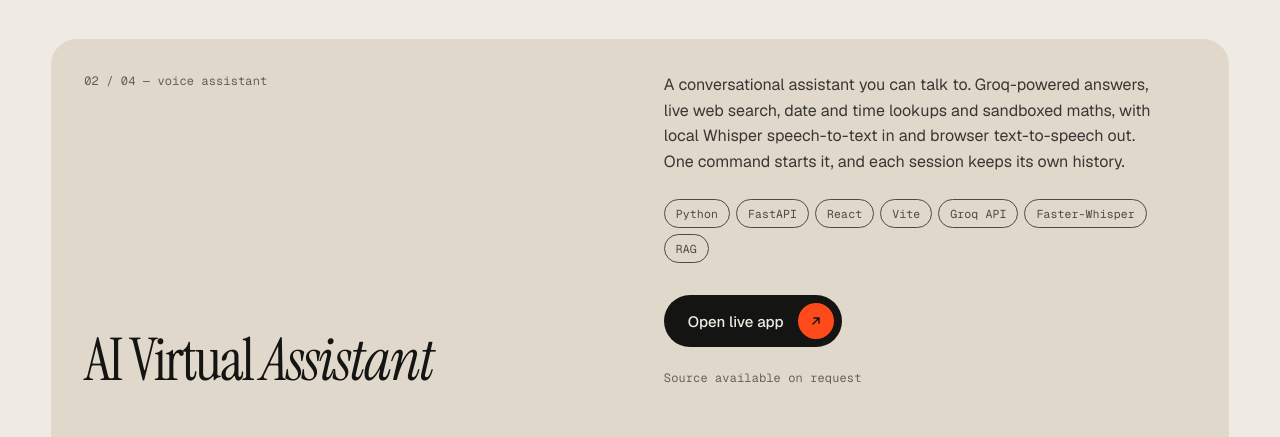
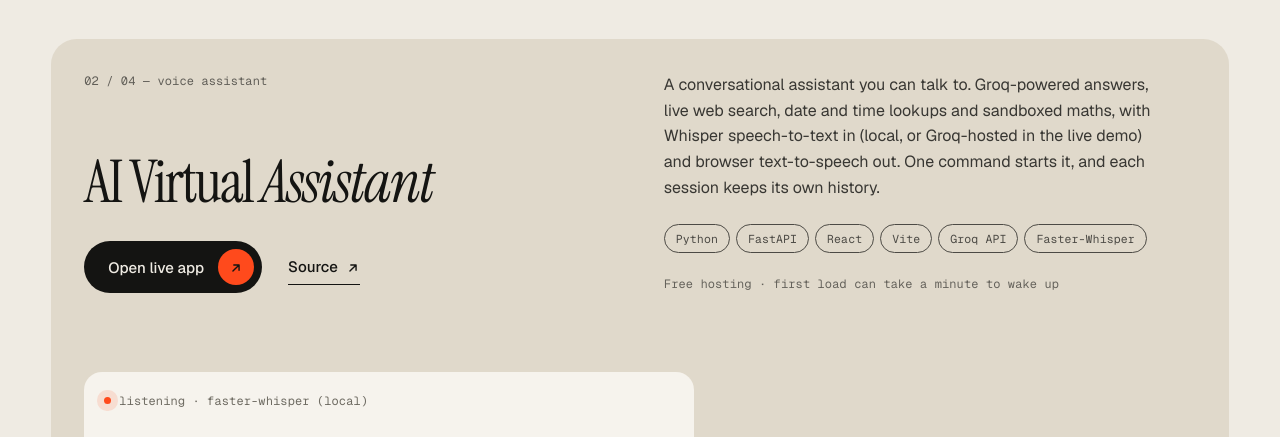
Before and after one commit to Vidrant/Portfolio, a plain HTML site: page index.html in a window 1280 px wide. Shown: the part 3091-3528 px from the top of the page. Drawn offline with nearby package versions, Linux system fonts and the light colour scheme; animation ran at ten frames a second.

Commit message:
Add live demo and source links to AI Virtual Assistant card

```diff
--- a/index.html
+++ b/index.html
@@ -154,15 +154,19 @@
           <div class="card__meta">
             <div class="card__head">
               <span class="card__no mono">02 / 04 — voice assistant</span>
-              <h3 class="card__title">AI Virtual <em>Assistant</em></h3>
+              <!-- Links sit under the title (in the head's empty space) so this card stays the same height as the others -->
+              <div>
+                <h3 class="card__title">AI Virtual <em>Assistant</em></h3>
+                <div class="card__links">
+                  <a class="btn btn--primary" href="https://ai-assistant-six-iota.vercel.app/" target="_blank" rel="noopener">Open live app <span class="btn__arr" aria-hidden="true"><svg viewBox="0 0 16 16"><path d="M4.5 11.5 11.5 4.5M5.5 4.5h6v6"/></svg></span></a>
+                  <a class="link-arrow" href="https://github.com/Vidrant/Virtual_AI_Assistant" target="_blank" rel="noopener">Source <svg viewBox="0 0 16 16" aria-hidden="true"><path d="M4.5 11.5 11.5 4.5M5.5 4.5h6v6"/></svg></a>
+                </div>
+              </div>
             </div>
             <div class="card__body">
-              <p class="card__desc">A conversational assistant you can talk to. Groq-powered answers, live web search, date and time lookups and sandboxed maths, with local Whisper speech-to-text in and browser text-to-speech out. One command starts it, and each session keeps its own history.</p>
-              <ul class="tags mono"><li>Python</li><li>FastAPI</li><li>React</li><li>Vite</li><li>Groq API</li><li>Faster-Whisper</li><li>RAG</li></ul>
-              <div class="card__links">
-                <a class="btn btn--primary" href="https://ai-assistant-six-iota.vercel.app/" target="_blank" rel="noopener">Open live app <span class="btn__arr" aria-hidden="true"><svg viewBox="0 0 16 16"><path d="M4.5 11.5 11.5 4.5M5.5 4.5h6v6"/></svg></span></a>
-              </div>
-              <p class="card__aside mono">Source available on request</p>
+              <p class="card__desc">A conversational assistant you can talk to. Groq-powered answers, live web search, date and time lookups and sandboxed maths, with Whisper speech-to-text in (local, or Groq-hosted in the live demo) and browser text-to-speech out. One command starts it, and each session keeps its own history.</p>
+              <ul class="tags mono"><li>Python</li><li>FastAPI</li><li>React</li><li>Vite</li><li>Groq API</li><li>Faster-Whisper</li></ul>
+              <p class="card__aside mono">Free hosting · first load can take a minute to wake up</p>
             </div>
           </div>
           <div class="card__visual">
```
